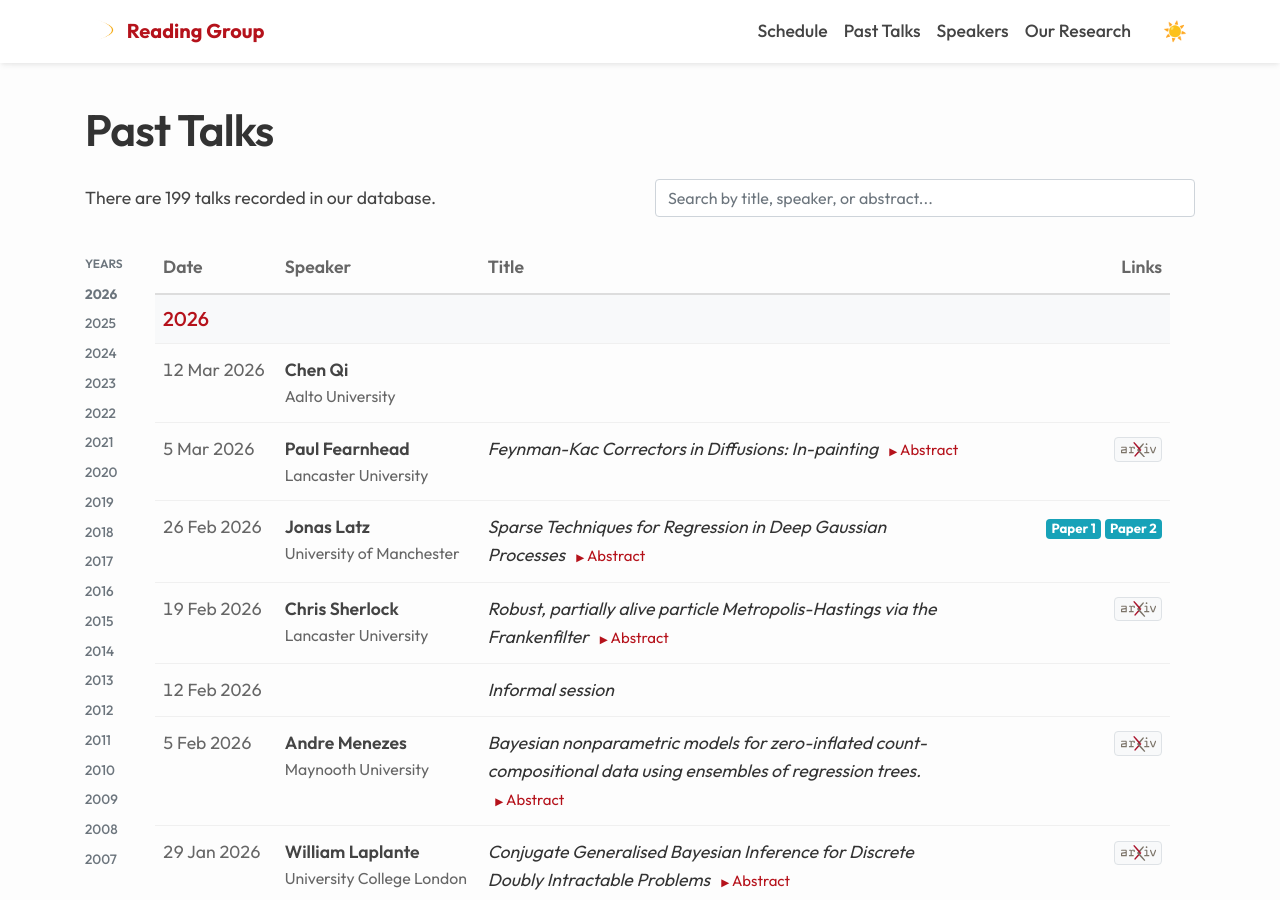
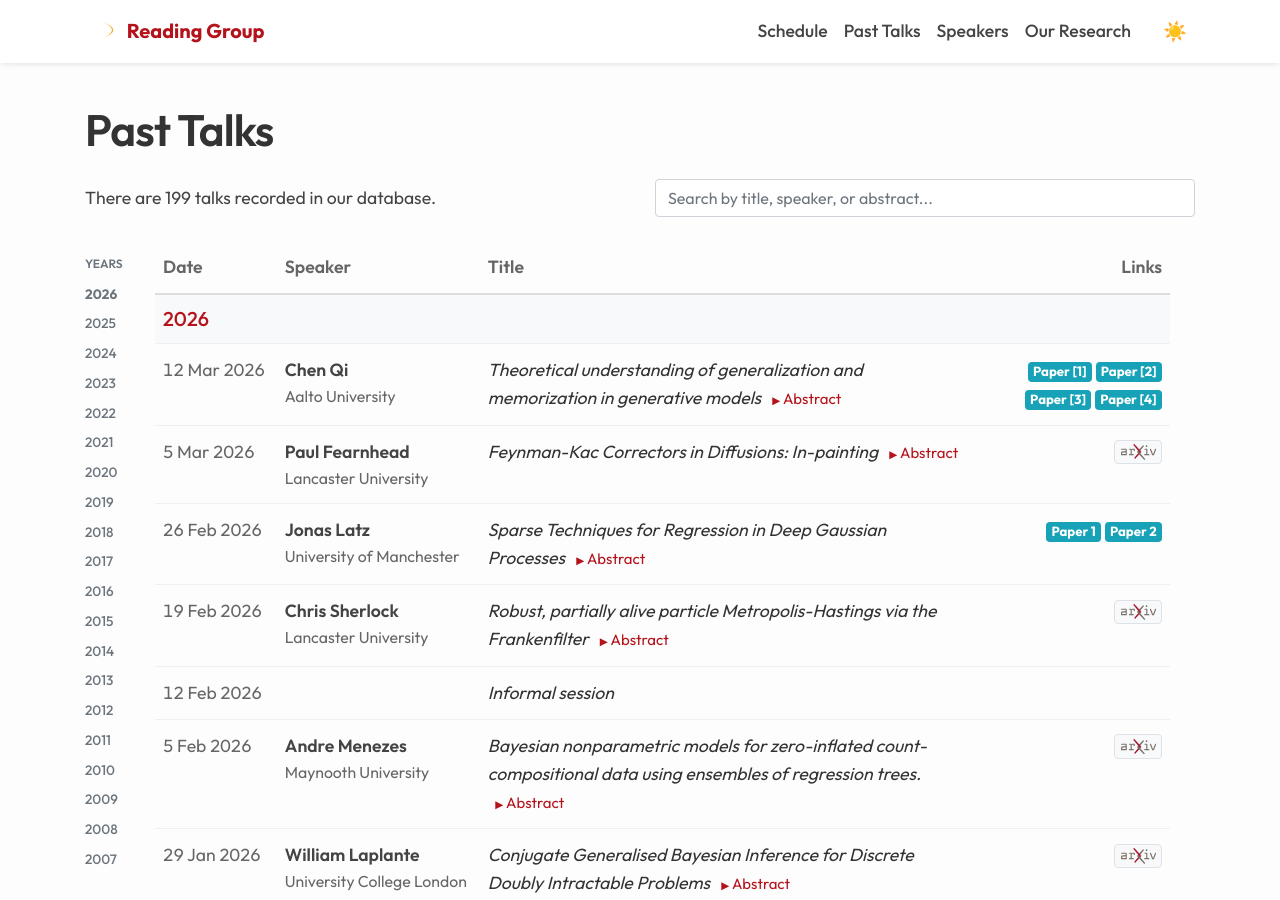
Before and after one commit to LU-CSML/lu-csml.github.io, a Jekyll site: the page built from talks.md, in a window 1280 px wide and 900 px high. Built offline with Jekyll 4.4.1, drawn with Linux system fonts in a browser that asks for light colours; some of the changed lines change nothing that is shown.

Commit message:
Udate talks

```diff
--- a/_data/talks.yml
+++ b/_data/talks.yml
@@ -88,8 +88,21 @@
 - date: 2026-03-12
   speaker: Chen Qi
   affiliation: Aalto University
-  title:
-  abstract:
+  title: "Theoretical understanding of generalization and memorization in generative models"
+  abstract: |
+    Generative models are able to create new and diverse samples, yet the mechanisms that let them generalize rather than memorize remain unclear. This talk presents recent theoretical insights into how autoencoders, adversarial models, and diffusion models learn structure from data while controlling model capacity and preventing overfitting. By drawing on ideas from information theory, statistical learning, and training dynamics, the talk offers a clear picture of why these models can generalize effectively and why some of them show a strong natural resistance to memorization.
+
+    The talk is mainly based on my previous work [3] and will cover introduction to other closely related works [1, 2, 4].
+  links:
+    - url: https://proceedings.neurips.cc/paper_files/paper/2019/file/eae27d77ca20db309e056e3d2dcd7d69-Paper.pdf
+      text: Paper [1]
+    - url: https://proceedings.neurips.cc/paper_files/paper/2023/file/b29500824d22ee9bbd25e4cd97c49b55-Paper-Conference.pdf
+      text: Paper [2]
+    - url: https://proceedings.iclr.cc/paper_files/paper/2025/file/b2a90197a509b33478761c3aabc88904-Paper-Conference.pdf
+      text: Paper [3]
+    - url: https://arxiv.org/abs/2505.17638
+      text: Paper [4]
+
 
 - date: 2026-03-05
   speaker: Paul Fearnhead
--- a/_plugins/hooks.rb
+++ b/_plugins/hooks.rb
@@ -8,6 +8,7 @@ Jekyll::Hooks.register :site, :after_init do |site|
     ".venv/Scripts/python.exe",  # Windows venv
     ".venv/bin/python",          # Unix venv
     "python3",                   # System python3
+    "py",                        # Windows Python launcher
     "python"                     # Fallback
   ]
 
```
Also changed, not shown: _includes/wordcloud.svg, 1 other file.
